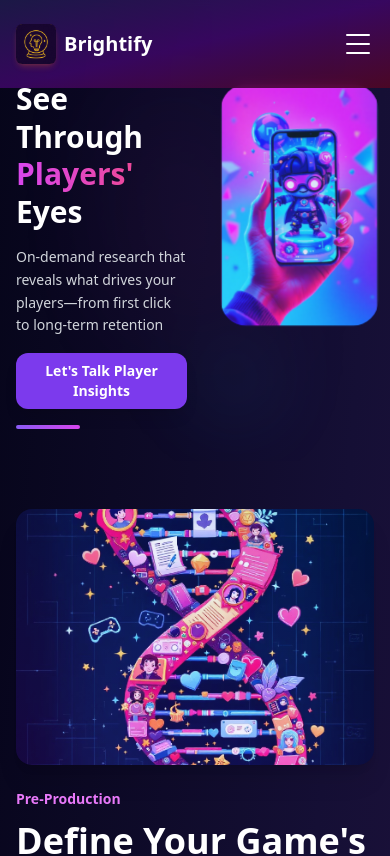
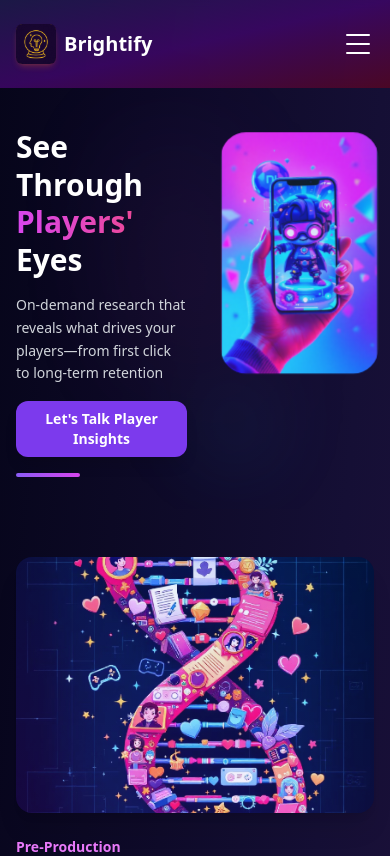
Before and after one commit to yardensapir/Brightify, a React (Vite) app: page / in a window 390 px wide. Shown: the top 856 px of the page. Built offline with nearby package versions, Linux system fonts and the light colour scheme; the HTML template or start-up script is replaced by a standard one.

Commit message:
update navbar

```diff
--- a/src/components/BrightifyLanding.jsx
+++ b/src/components/BrightifyLanding.jsx
@@ -266,7 +266,7 @@ const BrightifyLanding = () => {
     <>
       <div className="min-h-screen bg-[#06051a] bg-gradient-to-br from-[#06051a] via-[#150f35] to-[#291544] overflow-x-hidden">
         {/* Hero Section */}
-        <section id="hero" className="py-8 md:py-16 pt-20 md:pt-32 relative overflow-hidden">
+        <section id="hero" className="py-8 md:py-16 pt-32 md:pt-32 relative overflow-hidden">
           <div className="container mx-auto px-4 md:px-6 max-w-[100vw]">
             {/* Mobile: Single column with background pattern */}
             <div className="lg:hidden relative">
```
